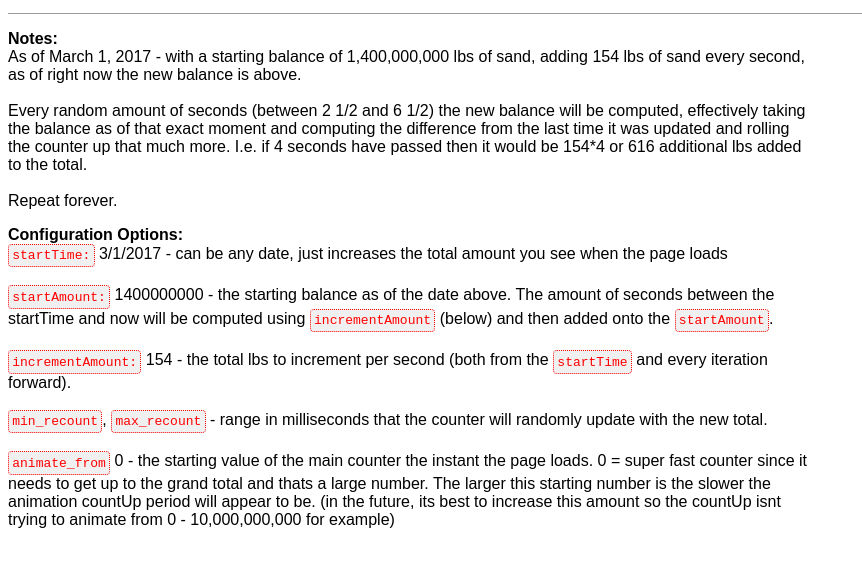
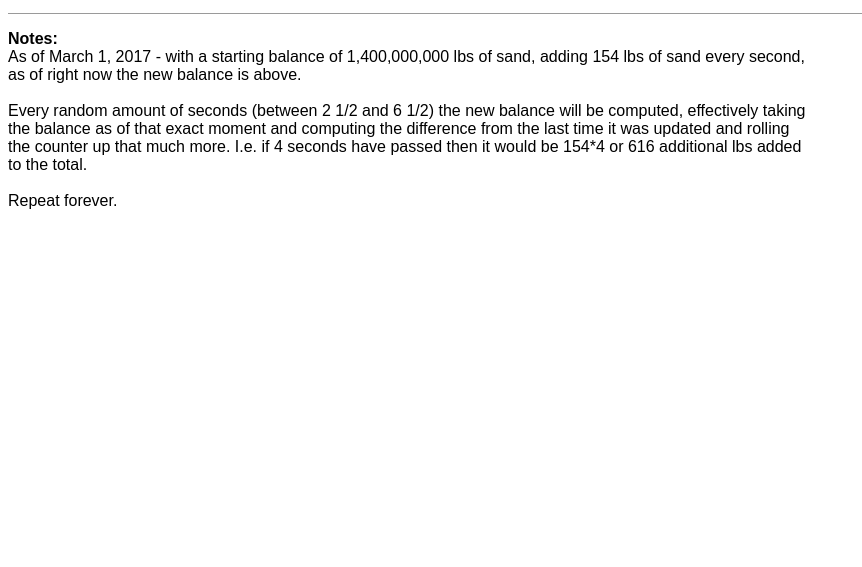
Before and after one commit to shorttompkins/bobscounter, a plain HTML site: page index.html in a window 1280 px wide. Shown: the part 199-766 px from the top of the page, without its empty margins (0-862 px from the left). Drawn offline with Linux system fonts and the light colour scheme.

Commit message:
Update and include README

```diff
--- a/index.html
+++ b/index.html
@@ -6,16 +6,6 @@
       body {
         font-family: arial, sans serif;
         font-size: 1em;
-      }
-      em {
-        display: inline-block;
-        padding: .25em;
-        background-color: #f0f0f0;
-        font-style: normal;
-        border: dotted 1px red;
-        color: red;
-        font-family: monospace;
-        border-radius: 4px;
       }
     </style>
   </head>
@@ -35,21 +25,14 @@
       Repeat forever.
     </p>
 
-    <p style="width: 800px;">
-      <strong>Configuration Options:</strong><br/>
-      <em>startTime:</em> 3/1/2017  - can be any date, just increases the total amount you see when the page loads<br/><br/>
-      <em>startAmount:</em> 1400000000  - the starting balance as of the date above. The amount of seconds between the startTime and now will be computed using <em>incrementAmount</em> (below) and then added onto the <em>startAmount</em>.<br/><br/>
-      <em>incrementAmount:</em> 154 - the total lbs to increment per second (both from the <em>startTime</em> and every iteration forward).<br/><br/>
-      <em>min_recount</em>, <em>max_recount</em> - range in milliseconds that the counter will randomly update with the new total.<br/><br/>
-      <em>animate_from</em> 0 - the starting value of the main counter the instant the page loads. 0 = super fast counter since it needs to get up to the grand total and thats a large number. The larger this starting number is the slower the animation countUp period will appear to be. (in the future, its best to increase this amount so the countUp isnt trying to animate from 0 - 10,000,000,000 for example)
-    </p>
-
 
     <script type="text/javascript" src="countup.min.js"></script>
     <script type="text/javascript">
+      // CONFIGURATION OPTIONS: //
+      // ---------------------- //
       var startTime = new Date('3/1/2017'),
         startAmount = 1400000000,            // starting balance as of startTime (above)
-        incrementAmount = 154;               // lbs per second to compute and increment the startAmount
+        incrementAmount = 154,               // lbs per second to compute and increment the startAmount
         min_recount = 2500,                  // random time between animating recounts: i.e. 2.5 seconds - 6.5 seconds
         max_recount = 6500,
         animate_from = 0                     // initial amount you want the animated counter to start at
```
Also changed, not shown: 1 other file.
